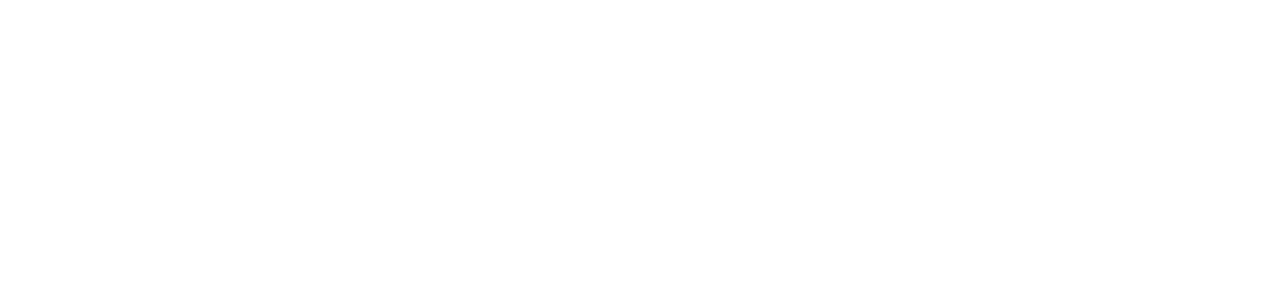
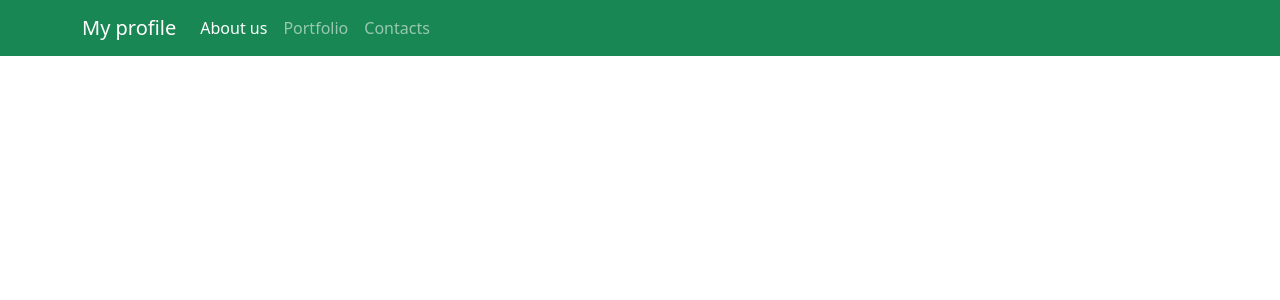
Before and after one commit to MrDenis2024/homework62, a React (Vite) app: page / in a window 1280 px wide. Shown: the top 300 px of the page. Built offline with nearby package versions, Linux system fonts and the light colour scheme.

Commit message:
Создан компонент Toolbar отвечающий за отрисовку навигации и перехода по странице

```diff
--- a/src/App.tsx
+++ b/src/App.tsx
@@ -1,10 +1,13 @@
 import './App.css';
+import Toolbar from './components/Toolbar/Toolbar';
 
 const App = () => {
 
   return (
     <>
-
+      <header>
+        <Toolbar />
+      </header>
     </>
   );
 };
--- /dev/null
+++ b/src/components/Toolbar/Toolbar.tsx
@@ -0,0 +1,26 @@
+import {NavLink} from 'react-router-dom';
+
+const Toolbar = () => {
+  return (
+    <nav className="navbar navbar-expand-lg navbar-dark bg-success">
+      <div className="container-fluid container">
+        <NavLink to='/' className='navbar-brand'>My profile</NavLink>
+        <div className="collapse navbar-collapse">
+          <ul className="navbar-nav">
+            <li className="nav-item">
+              <NavLink to='/' className='nav-link'>About us</NavLink>
+            </li>
+            <li className="nav-item">
+              <NavLink to='/portfolio' className='nav-link'>Portfolio</NavLink>
+            </li>
+            <li className="nav-item">
+              <NavLink to='/contacts' className='nav-link'>Contacts</NavLink>
+            </li>
+          </ul>
+        </div>
+      </div>
+    </nav>
+  );
+};
+
+export default Toolbar;
```
Also changed, not shown: src/assets/myphoto.jpg (added).
